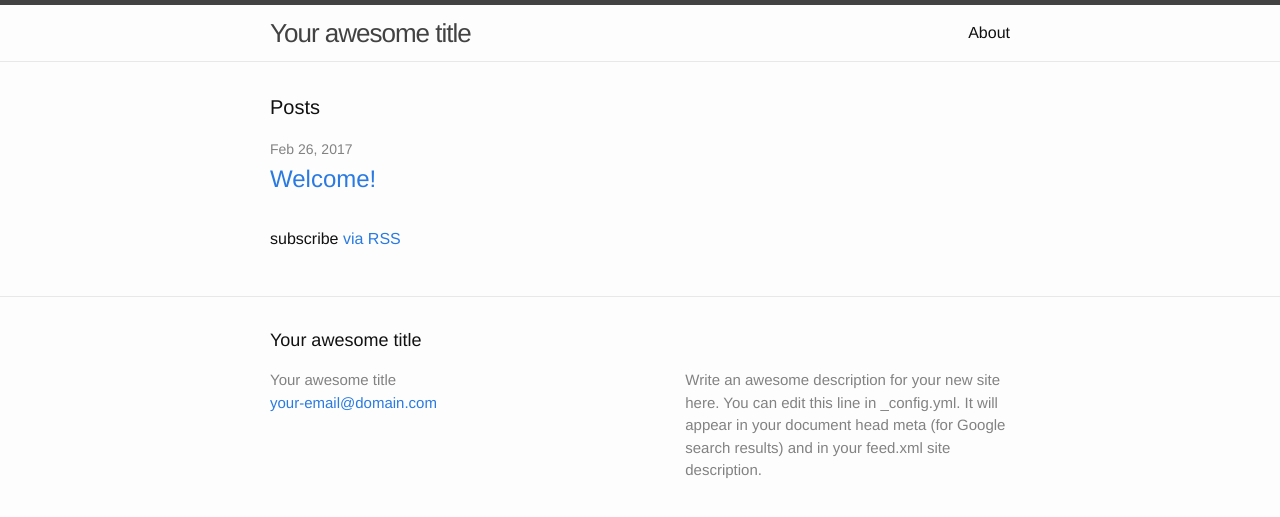
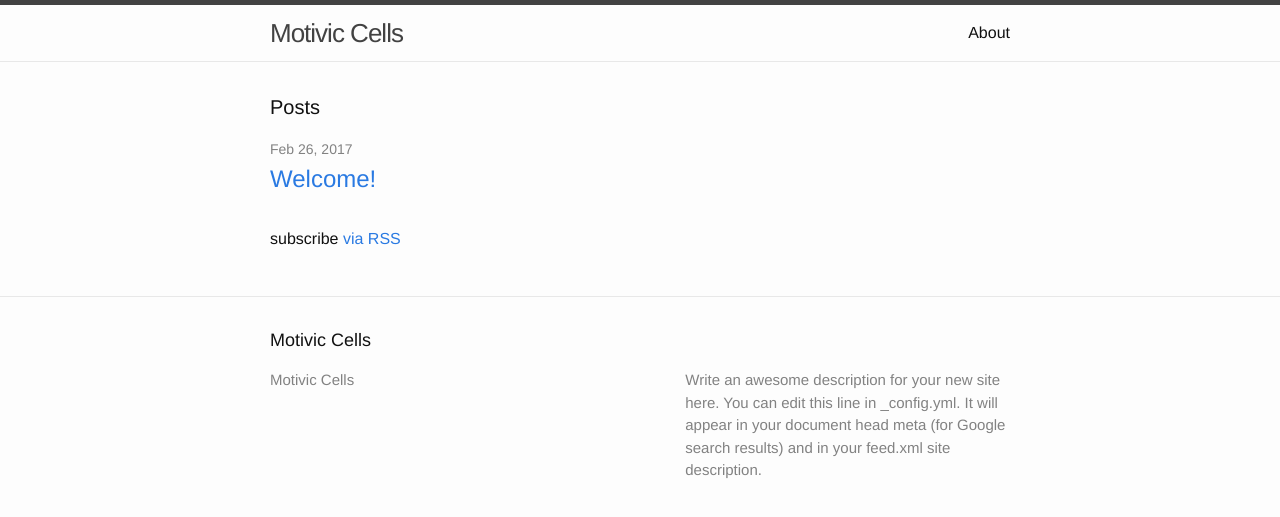
Before and after one commit to aabcdmnop/aabcdmnop, a Jekyll site: the page built from index.html, in a window 1280 px wide. Shown: the top 517 px of the page. Built offline with Jekyll 4.4.1, drawn with Linux system fonts in a browser that asks for light colours.

Commit message:
Update _config.yml

```diff
--- a/_config.yml
+++ b/_config.yml
@@ -6,16 +6,14 @@
 # 'jekyll serve'. If you change this file, please restart the server process.
 
 # Site settings
-title: Your awesome title
-email: your-email@domain.com
+title: Motivic Cells
+email:
 description: > # this means to ignore newlines until "baseurl:"
   Write an awesome description for your new site here. You can edit this
   line in _config.yml. It will appear in your document head meta (for
   Google search results) and in your feed.xml site description.
 baseurl: "" # the subpath of your site, e.g. /blog
 url: "http://yourdomain.com" # the base hostname & protocol for your site
-twitter_username: jekyllrb
-github_username:  jekyll
 
 # Build settings
 markdown: kramdown
```
